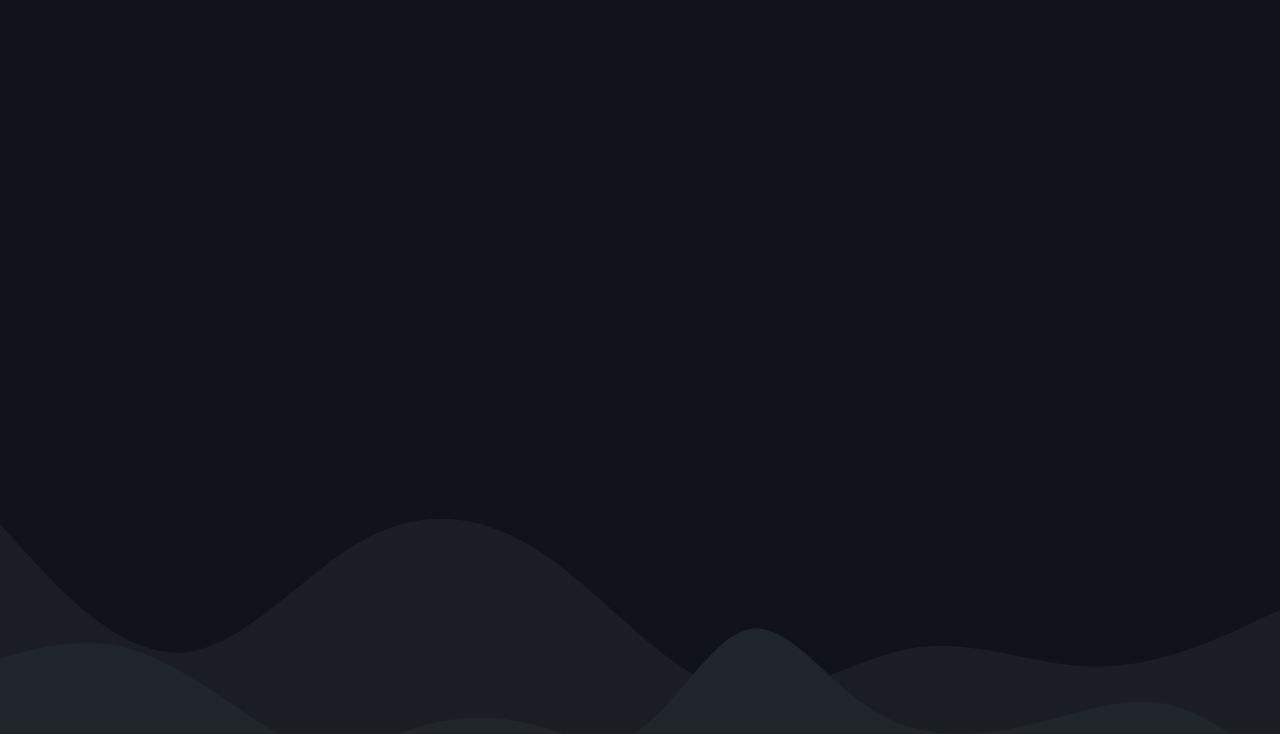
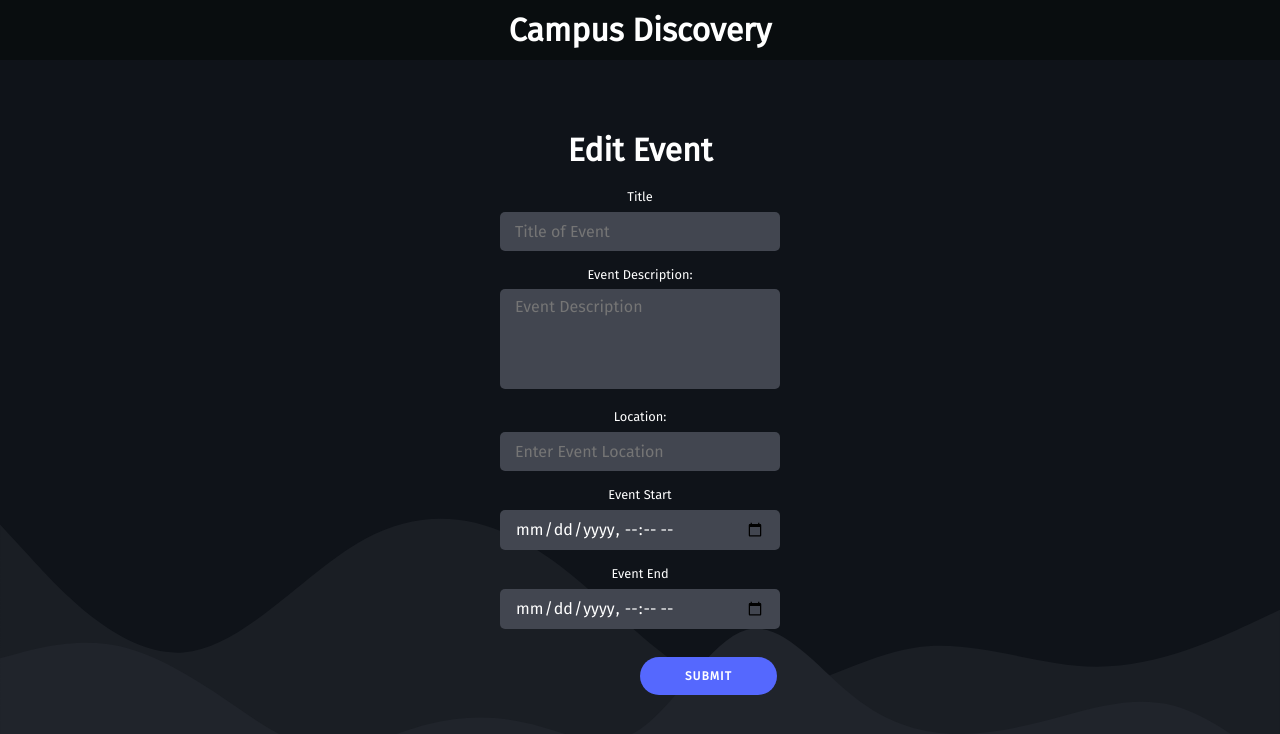
Before and after one commit to mko02/CampusDiscovery, a React (Create React App) app: page /#/editevent/1 in a window 1280 px wide. Before the commit this address had no page. Shown: the top 734 px of the page. Built offline with nearby package versions, Linux system fonts and the light colour scheme.

Commit message:
link and edit

```diff
--- a/src/app.jsx
+++ b/src/app.jsx
@@ -63,7 +63,7 @@ function App() {
             }
           />
           <Route
-            path="/EditEvent"
+            path="/editevent/:id"
             element={
               <>
                 <Header></Header>
--- a/src/components/Dashboard/Dashboard.jsx
+++ b/src/components/Dashboard/Dashboard.jsx
@@ -1,8 +1,8 @@
 import React, { useEffect, useState } from "react";
+import ReactPaginate from 'react-paginate';
 import { getAnyEvent } from '../../firebase';
 import { EventCard } from '../EventCard/EventCard';
 import "./Dashboard.css";
-import ReactPaginate from 'react-paginate';
 
 export function Dashboard(){
     const [ events, setEvents ] = useState([]);
@@ -15,7 +15,7 @@ export function Dashboard(){
     const displayEvents = events
         .slice(pagesVisited, pagesVisited + eventsPerPage)
         .map(function(obj, i){
-            return <div className="gridCard" key={obj.key}><EventCard event={obj.data} /></div>;
+            return <a className="gridCard" key={obj.key} href={`/#/event/${obj.key}`}><EventCard event={obj.data} /></a>;
         })
 
 
--- a/src/components/EditEvent/EditEvent.jsx
+++ b/src/components/EditEvent/EditEvent.jsx
@@ -1,13 +1,52 @@
 import React from "react";
-import { db } from '../../firebase';
+import { db } from "../../firebase";
 import "./EditEvent.css";
 
 export function EditEvent() {
-
   return (
     <div>
-        <h1>Edit Event</h1>
-      <div />
+      <h1>Edit Event</h1>
+      <label htmlFor="eventTitle">Title</label>
+      <input
+        type="text"
+        id="eventTitle"
+        placeholder="Title of Event"
+        name="eventTitle"
+      />
+      <label htmlFor="eventDescription">Event Description: </label>
+      <textarea
+        id="eventDescription"
+        name="evetDescription"
+        rows="5"
+        cols="33"
+        placeholder="Event Description"
+      ></textarea>
+      <label htmlFor="eventLocation">Location:</label>
+      <input
+        type="text"
+        id="eventLocation"
+        placeholder="Enter Event Location"
+        name="eventLocation"
+      />
+      <label htmlFor="eventStartTime">Event Start</label>
+      <input
+        type="datetime-local"
+        id="eventstartTime"
+        placeholder="Enter Event Start Time"
+        name="eventStartTime"
+      />
+      <label htmlFor="eventEndTime">Event End</label>
+      <input
+        type="datetime-local"
+        id="eventEndTime"
+        placeholder="Enter Event End Time"
+        name="eventEndTime"
+      />
+      <br></br>
+
+      <button type="submit" className="button">
+        Submit
+      </button>
     </div>
   );
 }
```
